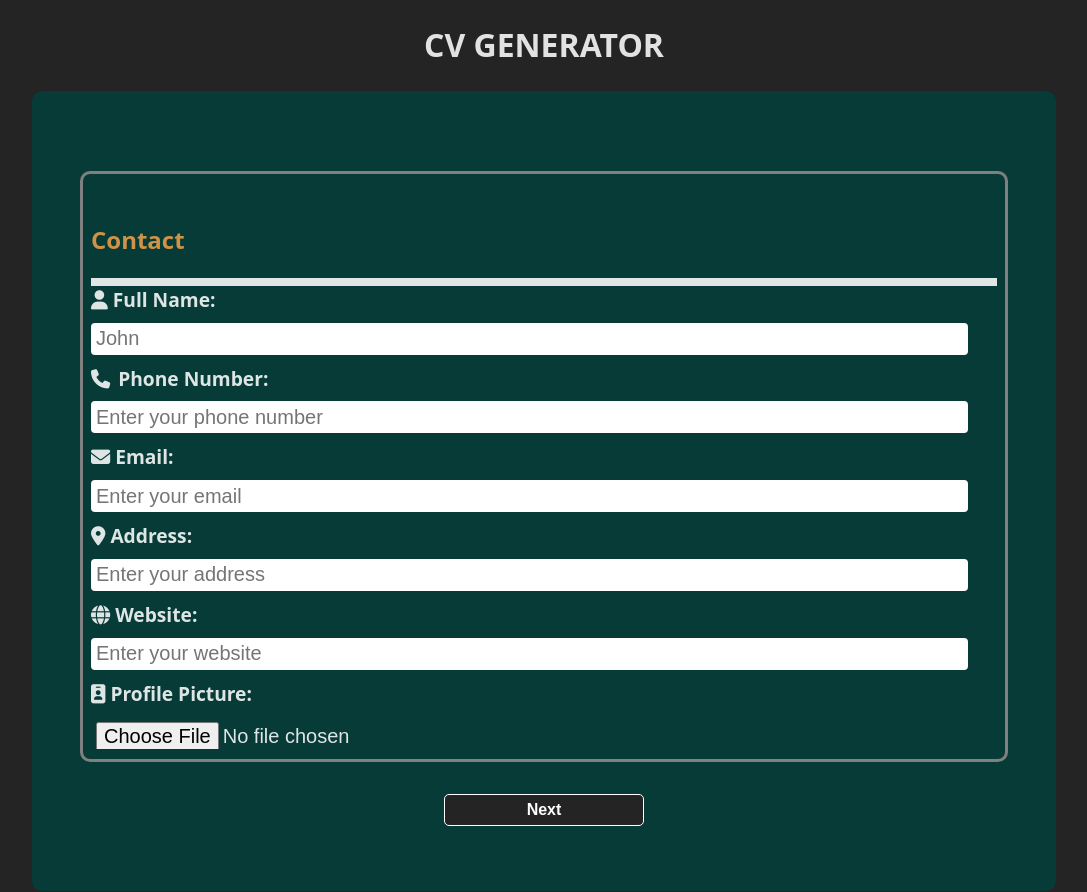
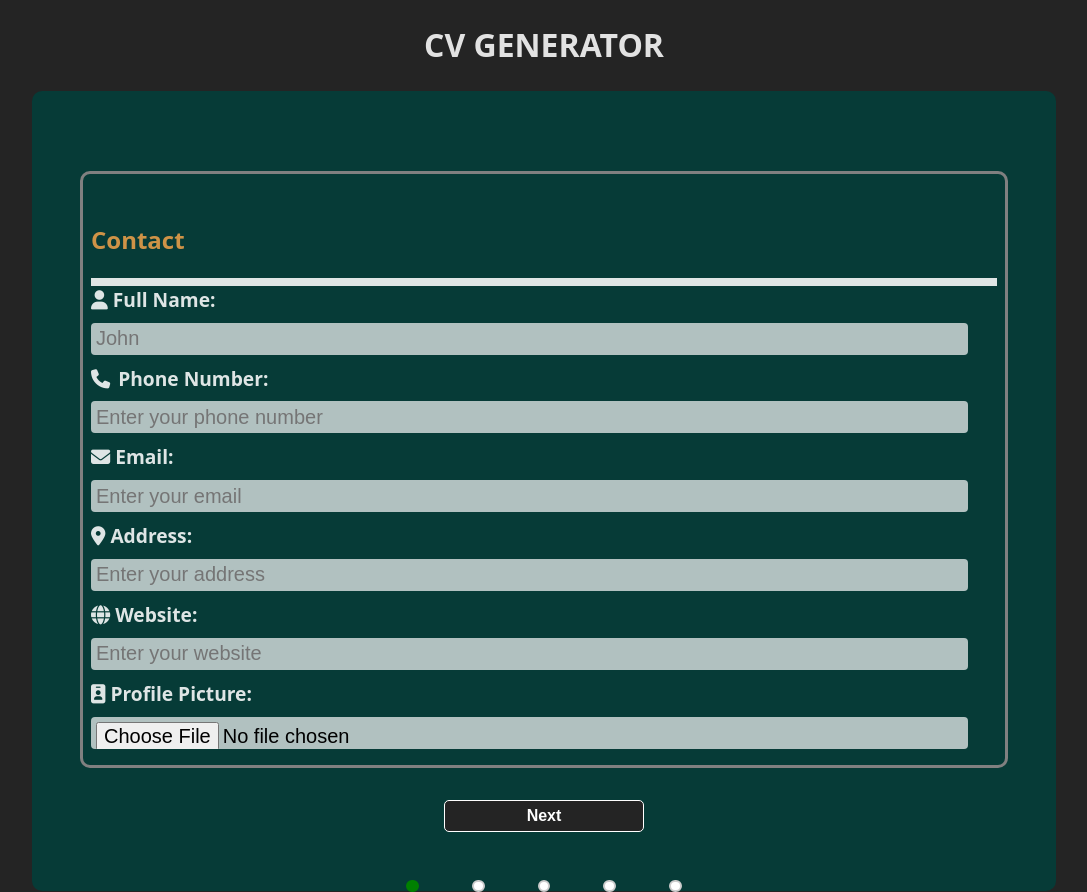
Before and after one commit to Metgala1/CV-APPLICATION, a React (Vite) app: page / in a window 1280 px wide. Shown: the whole page, without its empty margins (96-1183 px from the left). Built offline with nearby package versions, Linux system fonts and the light colour scheme.

Commit message:
Added a component tracker and minor css styles

```diff
--- a/src/components/Inputs.jsx
+++ b/src/components/Inputs.jsx
@@ -6,7 +6,7 @@ import Skills from "./Skills";
 import WorkXp from "./WorkXp";
 import Extra from "./Extra";
 
-function Inputs({selectedPicture, setSelectedPicture, extra, setExtra, skill, setSkill, work, setWork,data, setData,education, setEducation, setSubmitted}) {
+function Inputs({setSelectedPicture, extra, setExtra, skill, setSkill, work, setWork,data, setData,education, setEducation, setSubmitted}) {
 
     const [input, setInput] = useState(data);
     const [edu, setEdu] = useState(education);
@@ -68,7 +68,13 @@ function Inputs({selectedPicture, setSelectedPicture, extra, setExtra, skill, se
            {step > 0 && <button className="prev" onClick={decrementStep} type="button">Previous</button>}
 
            </form>
+           <div className="circle-div">
+            {[0,1,2,3,4].map((idx) => (
+                <div key={idx} className={`circle${step === idx ? " active" : ""}`} onClick={() => setStep(idx)}>
+                </div>
+            ) )}
 
+           </div>
         </div>
     )
 }
--- a/src/components/WorkXp.jsx
+++ b/src/components/WorkXp.jsx
@@ -1,6 +1,6 @@
 function WorkXp ({handleChange}) {
 
-    function addExpirience () {
+   /* function addExpirience () {
 
         const workContainer = document.getElementById("work");
         const newWorkDiv = document.createElement("div");
@@ -30,7 +30,7 @@ function WorkXp ({handleChange}) {
         `;
         workContainer.appendChild(newWorkDiv);
 
-    }
+    }*/
 
     return (
         <div className="workxp">
@@ -61,7 +61,7 @@ function WorkXp ({handleChange}) {
             <label></label>
              <hr />
         </div>
-        <button onClick={addExpirience} type="button">Add Work Expirience</button>
+        {/*<button onClick={addExpirience} type="button">Add Work Expirience</button>*/}
         </div>
     )
 
--- a/src/index.css
+++ b/src/index.css
@@ -78,4 +78,6 @@ header{
 }
 input, textarea{
   font-size: 20px;
+  background-color: rgba(255, 255, 255, 0.685);
+  color: black;
 }
--- a/src/styles/contactDis.css
+++ b/src/styles/contactDis.css
@@ -1,6 +1,6 @@
 .contact-div{
     display: flex;
-    gap: 0.5rem;
+    gap: 0.3rem;
 }
 
 .image{
--- a/src/styles/display.css
+++ b/src/styles/display.css
@@ -4,10 +4,10 @@
     background: linear-gradient(to bottom, white, rgb(181, 211, 226));
     padding: 0 1.5rem;
     padding-bottom:  1rem;
-    margin: 0px 8rem 0px 8rem;
-    padding: 3rem;
+    margin: 0px 5rem 0px 5rem;
+    padding: 0.9rem;
     border-radius: 10px;
-    border: 0.4rem dashed black;
+    padding-top: 0.1rem;
 }
 
 @media (max-width: 768px) {
@@ -21,5 +21,5 @@
 }
 
 #display hr{
-    border: 4px solid grey;
+    border: 4px solid black;
 }
--- a/src/styles/inputs.css
+++ b/src/styles/inputs.css
@@ -57,3 +57,38 @@
   display: inline;
   color: red;
 }
+
+.circle-div{
+  width: 40%;
+  display: flex;
+  justify-content: space-evenly;
+  margin: auto;
+  margin-top: 3rem;
+}
+
+.circle-div .circle{
+  width: 0.8rem;
+  height: 0.8rem;
+  border-radius: 50%;
+  background-color: white;
+}
+
+input[type="file"]{
+  margin-bottom: 1rem;
+}
+
+.circle {
+  width: 20px;
+  height: 20px;
+  border-radius: 50%;
+  background: white;
+  border: 2px solid #ccc;
+  display: inline-block;
+  margin: 0 5px;
+  transition: background 0.3s;
+}
+
+.circle.active {
+  background: green;
+  border-color: green;
+}
```
Also changed, not shown: 4 other files (tests, documents, lock files or other folders).
